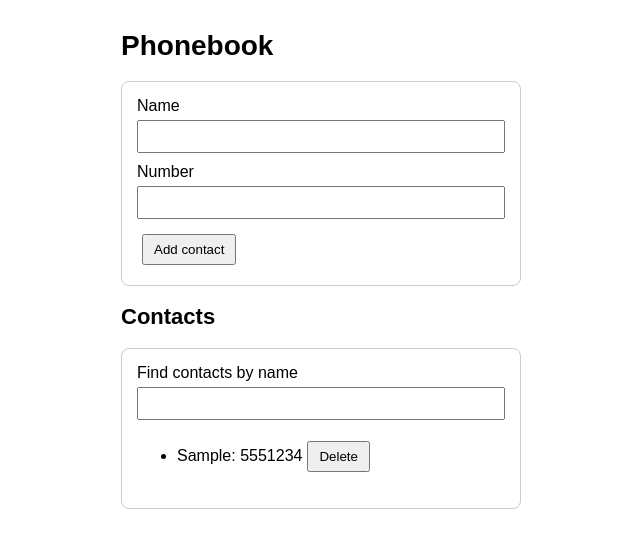
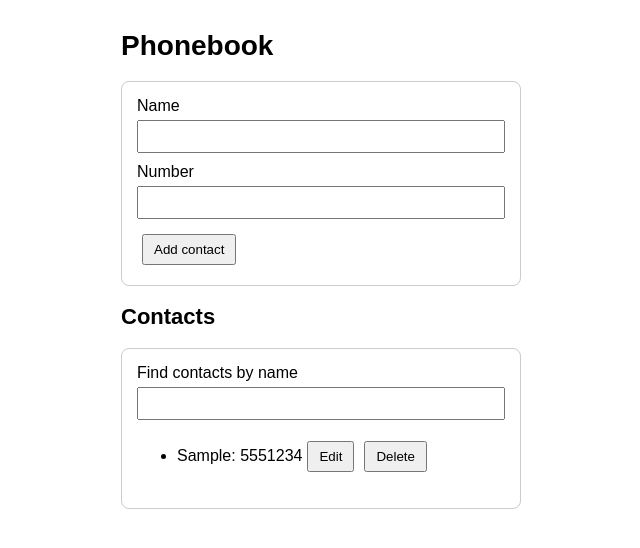
Before and after one commit to Alina1432/react-10, a React (Vite) app in the folder react-10/: page / in a window 1280 px wide. Both pictures are taken after typing "Sample", "5551234" into the empty fields and a click on the button "Add contact". Shown: the top 548 px of the page, without its empty margins (319-959 px from the left). Built offline with nearby package versions, Linux system fonts and the light colour scheme.

Commit message:
Update CItem.jsx

```diff
--- a/react-10/src/components/CItem.jsx
+++ b/react-10/src/components/CItem.jsx
@@ -1,10 +1,10 @@
-export default function CItem({contact, onDelete}) {
+export default function CItem({contact, onDelete, onEdit}) {
   return (
     <li>
       {contact.name}: {contact.number}
-      <button onClick={() => onDelete(contact.id)}>
-        Delete
-      </button>
+
+      <button onClick={() => onEdit(contact)}>Edit</button>
+      <button onClick={() => onDelete(contact.id)}>Delete</button>
     </li>
   )
 }
```
